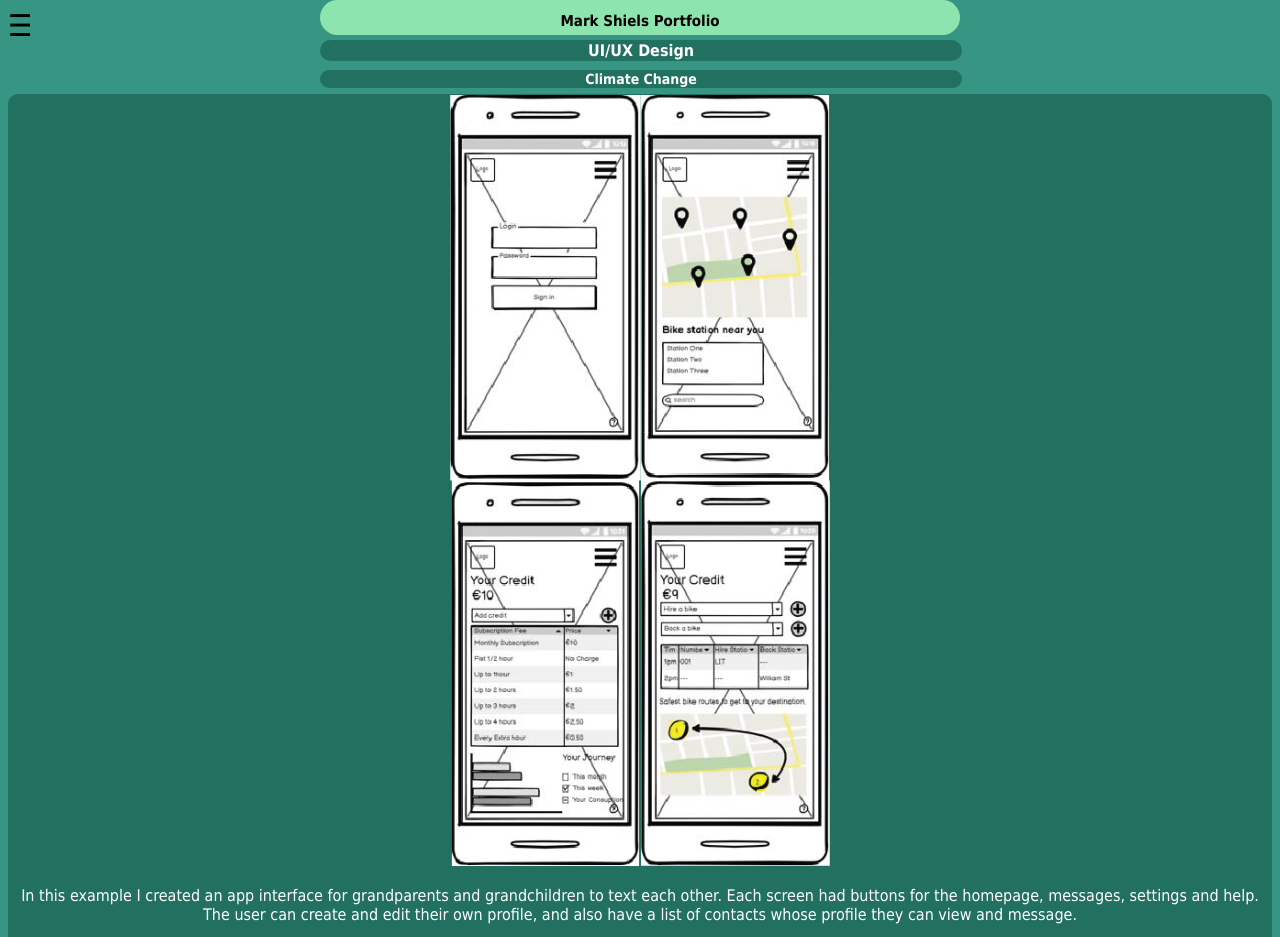
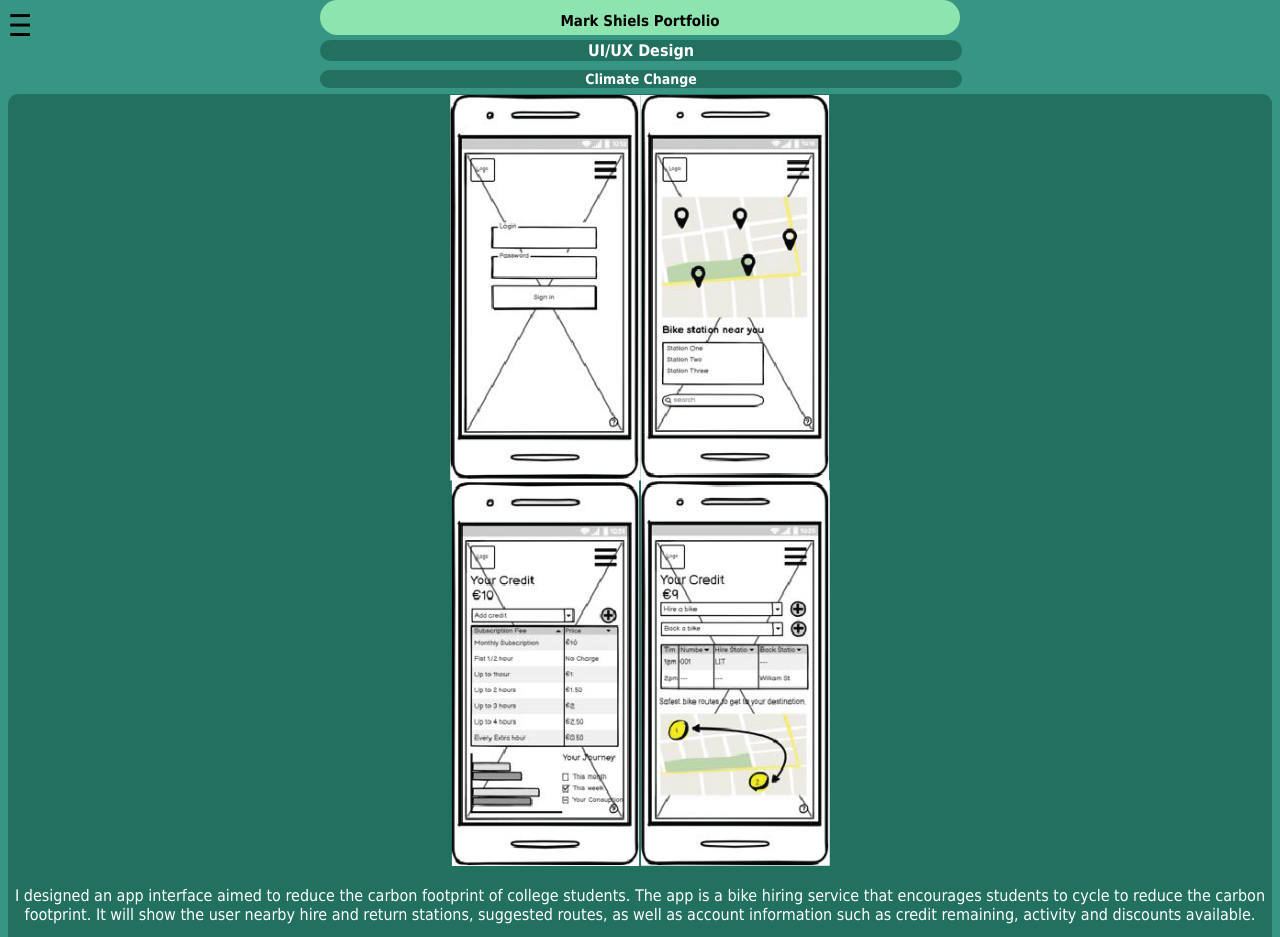
Before and after one commit to 22091432/22091432.github.io, a plain HTML site: page subject02_topic02.html in a window 1280 px wide. Shown: the top 937 px of the page. Drawn offline with Linux system fonts and the light colour scheme.

Commit message:
update on files

```diff
--- a/subject02_topic02.html
+++ b/subject02_topic02.html
@@ -66,7 +66,7 @@ body {
 
             </a>
             <!-- Main Text-->
-            <p>In this example I created an app interface for grandparents and grandchildren to text each other. Each screen had buttons for the homepage, messages, settings and help.  The user can create and edit their own profile, and also have a list of contacts whose profile they can view and message.</p>
+            <p>I designed an app interface aimed to reduce the carbon footprint of college students. The app is a bike hiring service that encourages students to cycle to reduce the carbon footprint. It will show the user nearby hire and return stations, suggested routes, as well as account information such as credit remaining, activity and discounts available.</p>
             <!-- Icons -->
             <img class="icon" src="img/icons/pencil_50_50.png">
             <p>&nbsp;</p>
```
